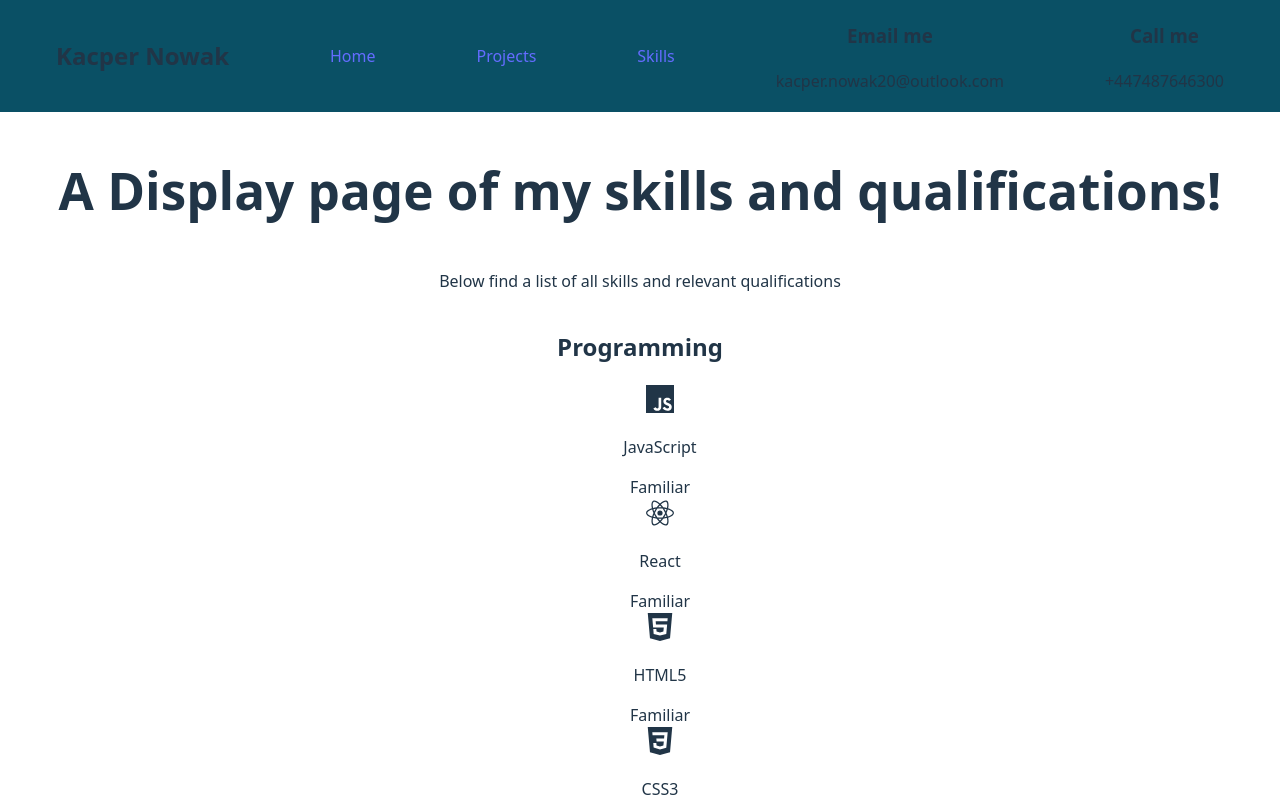
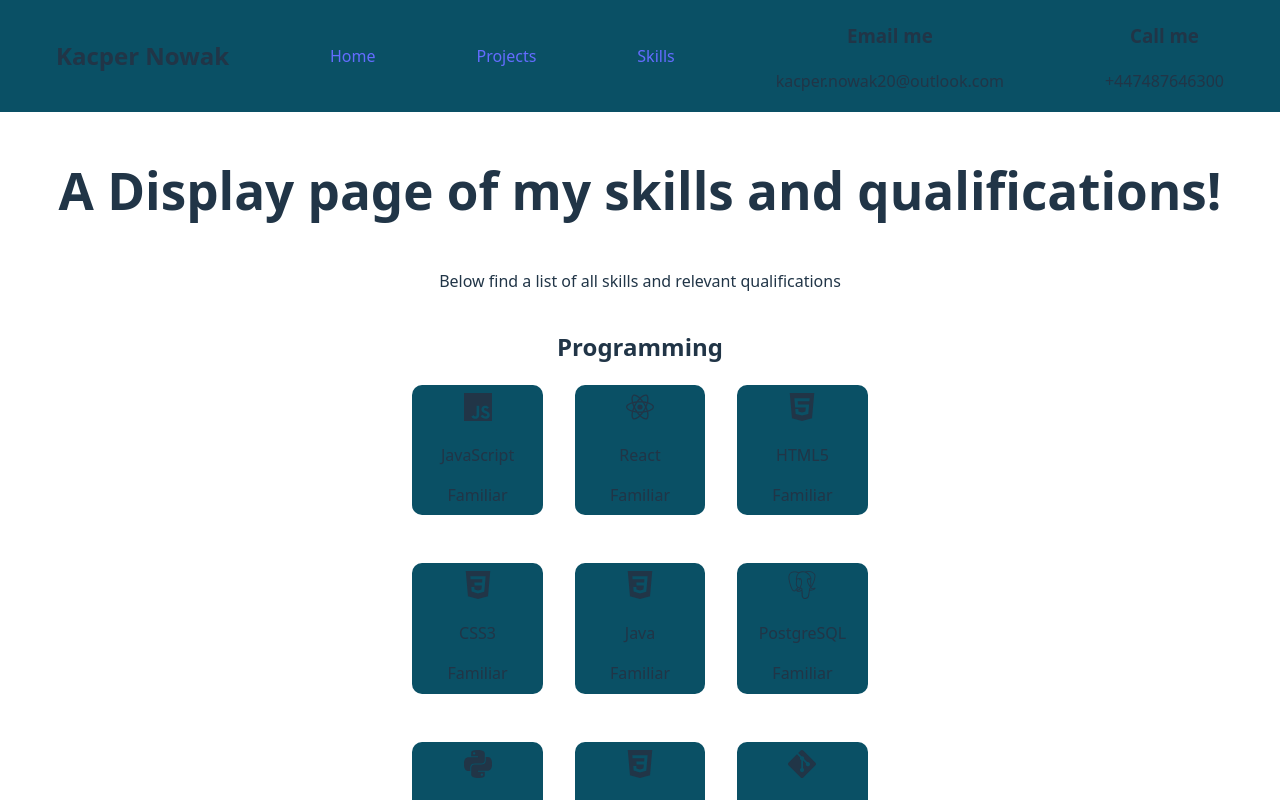
Before and after one commit to KacperProg/React-Portfolio-Site, a React (Vite) app: page /skills in a window 1280 px wide. Shown: the top 800 px of the page. Built offline with nearby package versions, Linux system fonts and the light colour scheme; the HTML template or start-up script is replaced by a standard one.

Commit message:
Created 3x3 grid to list my programming skills

```diff
--- a/src/Pages/Skills.css
+++ b/src/Pages/Skills.css
@@ -9,5 +9,18 @@
   margin-top: 8rem;
 }
 
-/* .title { */
-/* } */
+.skills-container {
+  display: grid;
+  grid-template-columns: repeat(3, 1fr);
+  gap: 3rem;
+  justify-items: center;
+  align-items: center;
+}
+.skill-component {
+	background-color: #0a5065;
+  padding: 0.5rem;
+  border-radius: 10px;
+  text-align: center;
+  width: 100%;
+  aspect-ratio: 1 / 1;
+}
--- a/src/Pages/Skills.jsx
+++ b/src/Pages/Skills.jsx
@@ -10,9 +10,9 @@ function Skills() {
       <p>Below find a list of all skills and relevant qualifications</p>
       <div>
         <h2>Programming</h2>
-        <ul>                      {/* fake error*/}
-        {progLang.map(({ name, level, logo: Icon }) => (
-          <div key={name}>
+        <div className="skills-container">
+          {progLang.map(({ name, level, logo: Icon }) => (
+            <div key={name} className="skill-component">
               {/* add styling/classname here*/}
               <Icon size={28} /> {/* here*/}
               <div>
@@ -21,9 +21,9 @@ function Skills() {
                 {/* and here to make logos appear next to text*/}
               </div>
             </div>
-          ))}
-          {/* Dictionary mapping logic immediately above*/}
-        </ul>
+            ))}
+            {/* Dictionary mapping logic immediately above*/}
+        </div>
         <h2>Languages</h2>
         <ul>
           {spokenLang.map((lang) => (
```
